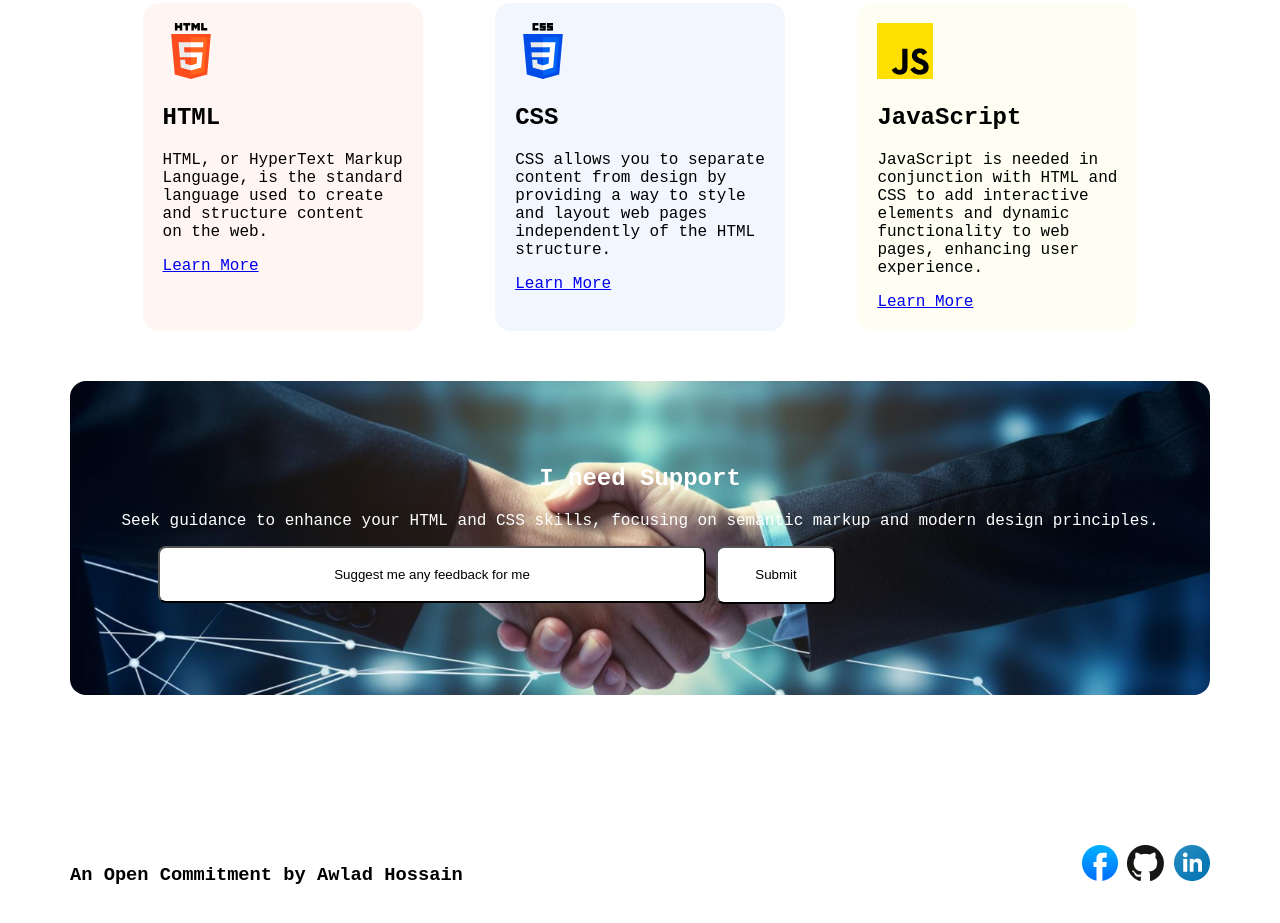
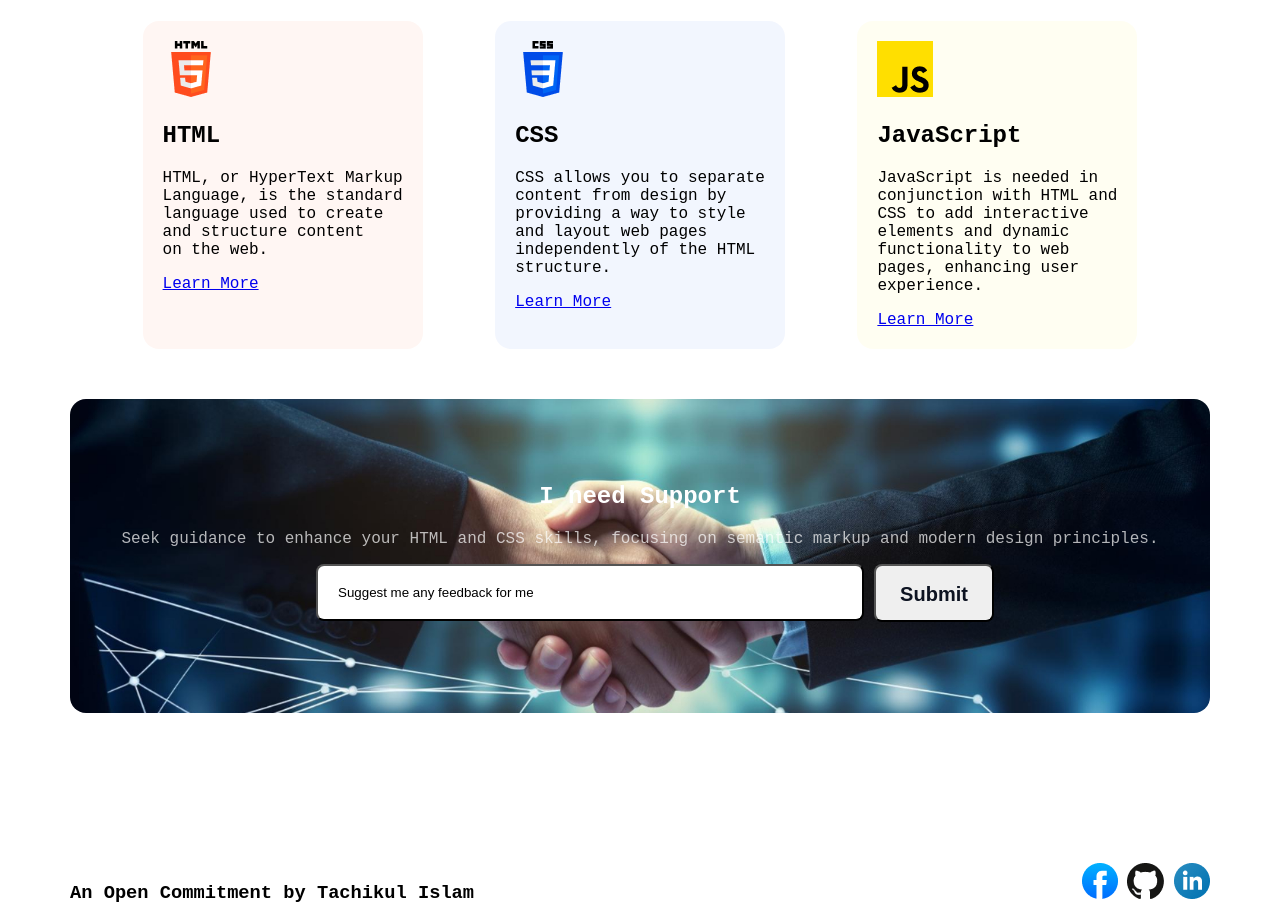
Before and after one commit to Tachikulislam/first-webdevelopment-project, a plain HTML site: page index.html in a window 1280 px wide. Shown: the part 2614-3537 px from the top of the page. Drawn offline with Linux system fonts and the light colour scheme; a web font is replaced by a local one.

Commit message:
added support section

```diff
--- a/index.html
+++ b/index.html
@@ -30,8 +30,7 @@
             <!-- div part start hare -->
             <div class="first-box">
                 <h1>Why Web Development??</h1>
-                <p>A front-end developer specializes in creating the user interface and user experience for  websites and web applications using
-                    HTML, CSS, and JavaScript.They focus on making the visual and interactive aspects of a site function smoothly across different devices and browsers.</p>
+                <p>A front-end developer specializes in creating the user interface and user experience <br> for websites and web applications using HTML, CSS, and JavaScript.They focus on <br> making the visual and interactive aspects of a site function smoothly across different <br> devices and browsers.</p>
             </div>
             <div class="second-box">
                 <div class="second-box-one">
@@ -125,7 +124,7 @@
 
             <footer class="footer-side">
                 <div>
-                    <h3>An Open Commitment by Awlad Hossain</h3>
+                    <h3>An Open Commitment by Tachikul Islam</h3>
                 </div>
                 <div>
                     <img src="assets/facebook.png" alt="">
--- a/styles/blog.css
+++ b/styles/blog.css
@@ -52,15 +52,15 @@ body{
     line-height: 23px;
     letter-spacing: 0%;
     text-align: center;
+}
 
-}
 .btn-primary{
     display: flex;
     justify-content: center;
     align-items: center;
 }
+
 /* banner section style ends hare */
-
 
 /* box section hare */
 .box-container{
@@ -77,15 +77,17 @@ body{
     justify-content: center;
     margin: 50px;
 }
+
 .second-box-one{
     margin-right: 98px;
 }
+
 .sec-box-btn{
     width: 150px;
-height: 48px;
-font-weight: 600;
-color: rgb(13, 19, 33);
-font-size: 20px;
+    height: 48px;
+    font-weight: 600;
+    color: rgb(13, 19, 33);
+    font-size: 20px;
 }
 
 .second-box-three{
@@ -104,7 +106,6 @@ font-size: 20px;
 }
 .inspiration-size{
     text-align: center;
-    /* margin: 50px 150px; */
     font-size: 32px;
 }
 
@@ -146,11 +147,17 @@ background: rgba(255, 223, 0, 0.05);
     border-radius: 16px;
     background-image: url("/assets/handshake.jpg");
     margin-bottom: 100px;
+    border-radius: 16px;
+    background: rgba(0, 0, 0, 0.2),rgba(0, 0, 0, 0.2),rgba(0, 0, 0, 0.2),url(Email);
 }
 .support-section-mid{
     color: rgb(255, 255, 255);
     padding: 64px 48px 64px 48px;
     text-align: center;
+}
+.support-section-mid p{
+    color: rgb(255, 255, 255);
+    opacity: 0.7;
 }
 
 .btn-part-last{
@@ -159,24 +166,26 @@ background: rgba(255, 223, 0, 0.05);
     background: rgb(255, 255, 255);
     padding: 19px 20px 19px 20px;
     border-radius: 8px;
+    text-align: left;
 }
 nav ul{
     display: flex;
+    justify-content: center;
 }
 div ul li{
     list-style: none;
     display: flex;
     margin-right: 10px;
-
-
 }
 
 .submit-part{
     width: 120px;
     height: 58px;
+    font-size: 20px;
     border-radius: 8px;
-    background: rgb(255, 255, 255);
+    color: rgb(13, 19, 33);;
     padding: 17px 20px 17px 20px;
+    font-weight: 600;
 }
 .support-section{
     text-align: center;
```
